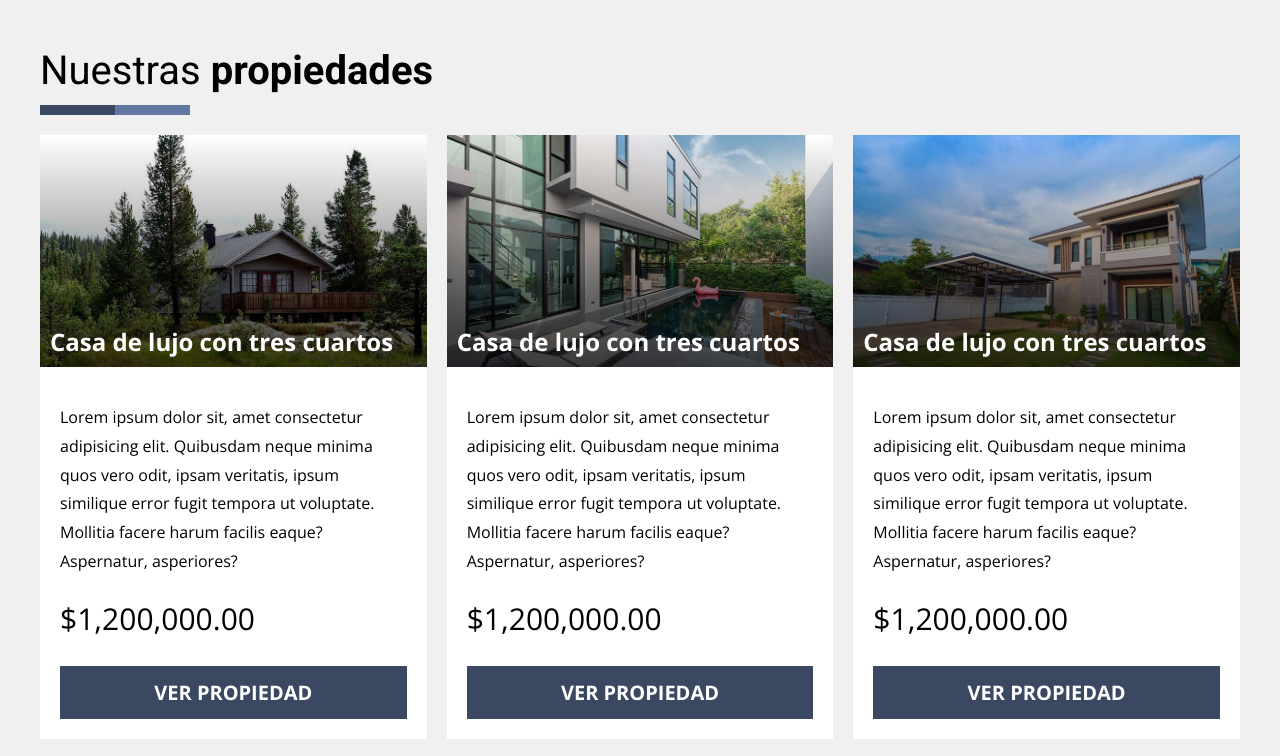
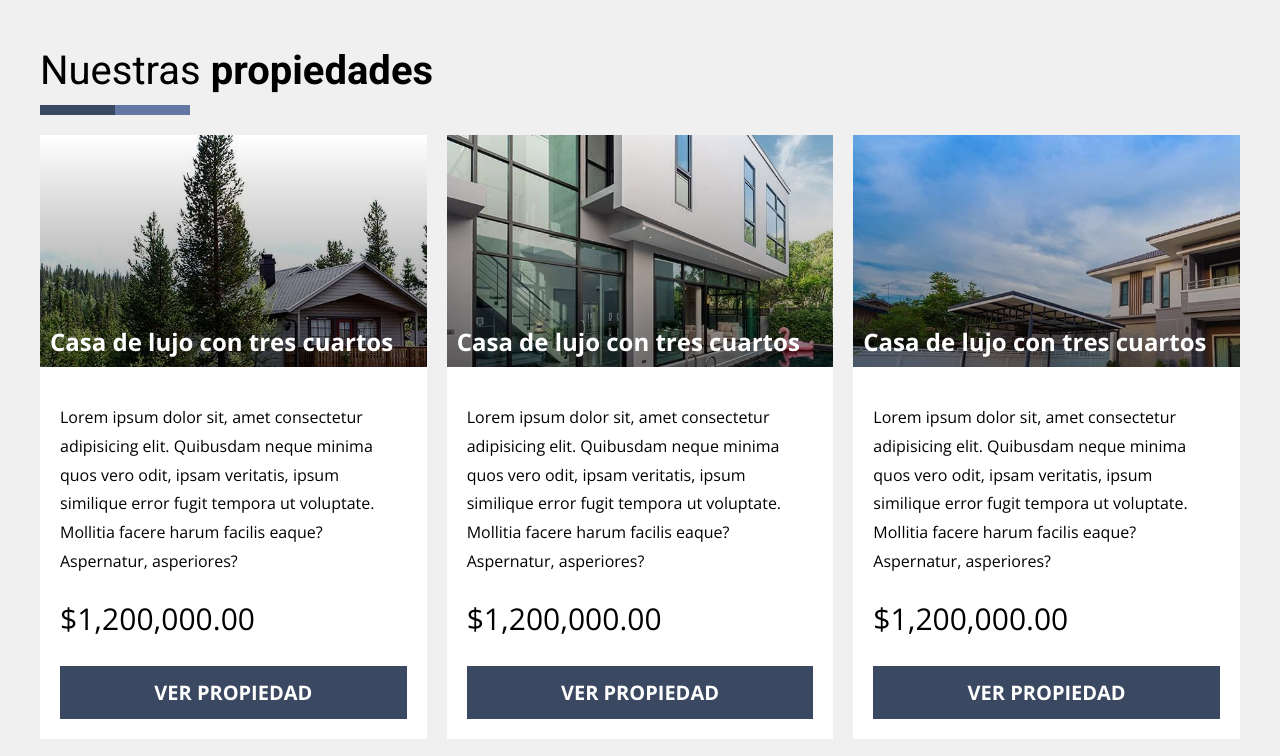
Before and after one commit to mcmmiguel/RealEstateProject, a website: page index.html in a window 1280 px wide. Shown: the part 702-1458 px from the top of the page. Drawn offline with nearby package versions, Linux system fonts and the light colour scheme.

Commit message:
app.js: creado y enlazado. Función de scroll para las imagenes de la Seccion Propiedades agregada

```diff
--- a/index.html
+++ b/index.html
@@ -212,5 +212,7 @@
         <p class="footer__copyright">HMC Real Estate. Todos los derechos reservados.</p>
     </footer>
 
+    <script src="js/app.js"></script>
+
 </body>
 </html>
--- /dev/null
+++ b/js/app.js
@@ -0,0 +1,11 @@
+const imagenes = document.querySelectorAll ('.propiedad__imagen');
+
+
+window.addEventListener('scroll', () => {
+    const scroll = this.scrollY / -20;
+
+    imagenes.forEach( ( imagen ) => {
+        imagen.style.backgroundPositionY = `${scroll}px`;
+    })
+    // console.log(this.scrollY);
+})
--- a/src/scss/ui/contenido/_propiedades.scss
+++ b/src/scss/ui/contenido/_propiedades.scss
@@ -27,7 +27,7 @@
 
     &__imagen {
         aspect-ratio: 10 / 6;
-        background-size: cover;
+        background-size: auto 150%;
         position: relative;
     }
 
```
Also changed, not shown: build/css/app.css, 1 other file.
